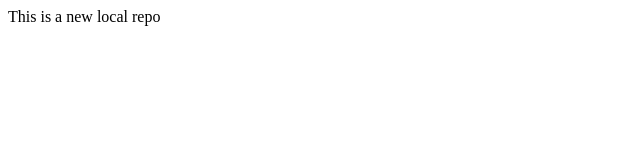
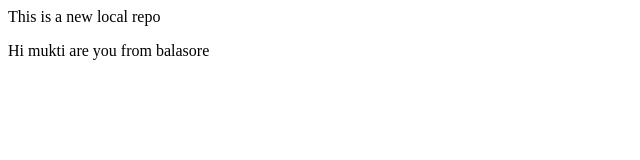
Before and after one commit to srimuktikantamandal/localrepo, a plain HTML site: page index.html in a window 1280 px wide. Shown: the whole page, without its empty margins (0-640 px from the left). Drawn offline with Linux system fonts and the light colour scheme.

Commit message:
Added for mukti

```diff
--- a/index.html
+++ b/index.html
@@ -1 +1,2 @@
 <p>This is a new local repo</p>
+<p>Hi mukti are you from balasore</p>
```
